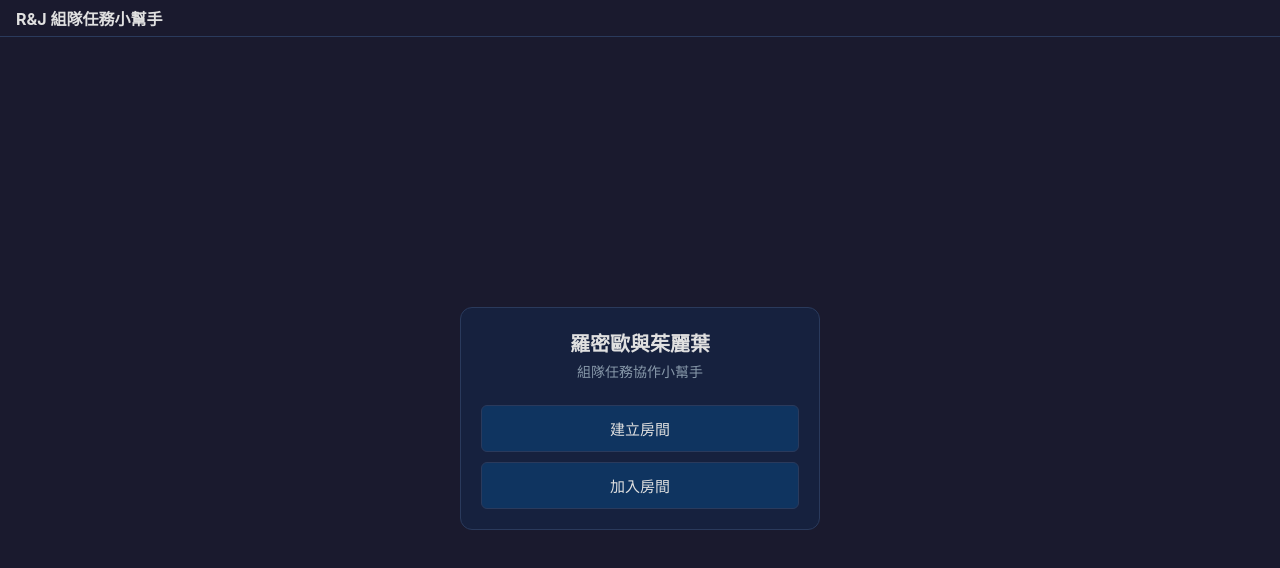
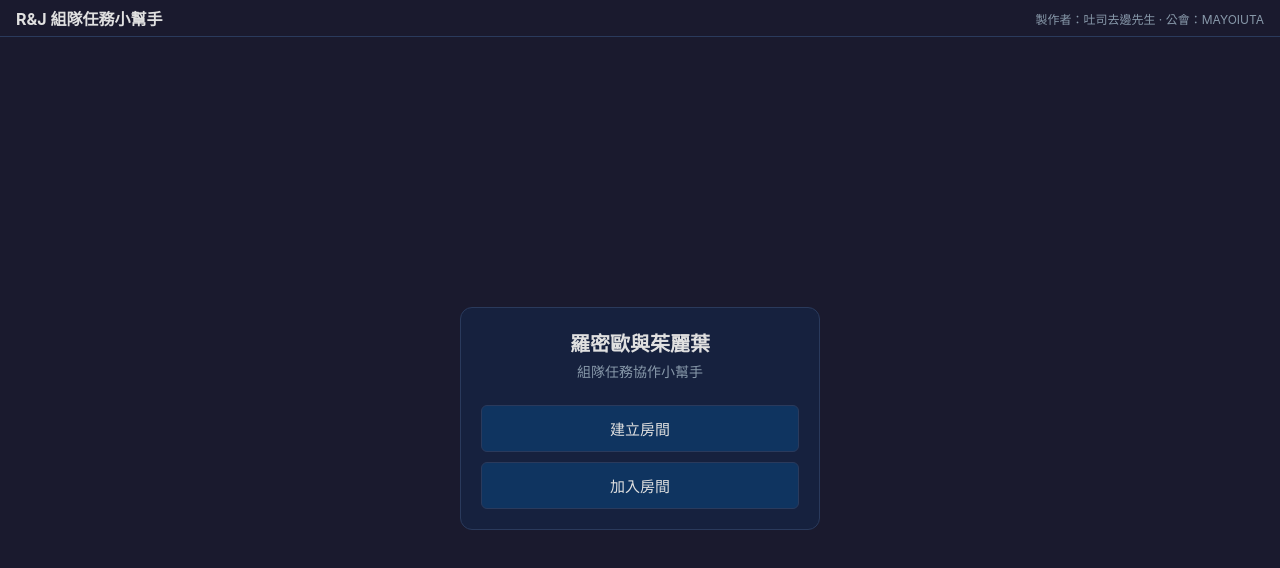
Before and after one commit to henry3556108/rom-jul, a Vue app: page / in a window 1280 px wide. Shown: the top 568 px of the page. Built offline with nearby package versions, Linux system fonts and the light colour scheme.

Commit message:
modify: add builder and guild

```diff
--- a/src/App.vue
+++ b/src/App.vue
@@ -96,6 +96,7 @@ function handleKick(playerIndex: number) {
     <header class="app-header">
       <h1>R&J 組隊任務小幫手</h1>
       <ConnectionStatus v-if="inGame" :is-ready="isReady" :error="error" />
+      <span v-else class="author-tag">製作者：吐司去邊先生 · 公會：MAYOIUTA</span>
     </header>
 
     <!-- Lobby -->
@@ -194,6 +195,11 @@ function handleKick(playerIndex: number) {
 .app-header h1 {
   font-size: 16px;
   font-weight: 700;
+}
+
+.author-tag {
+  font-size: 12px;
+  color: var(--text-muted);
 }
 
 /* ── Lobby ── */
```
